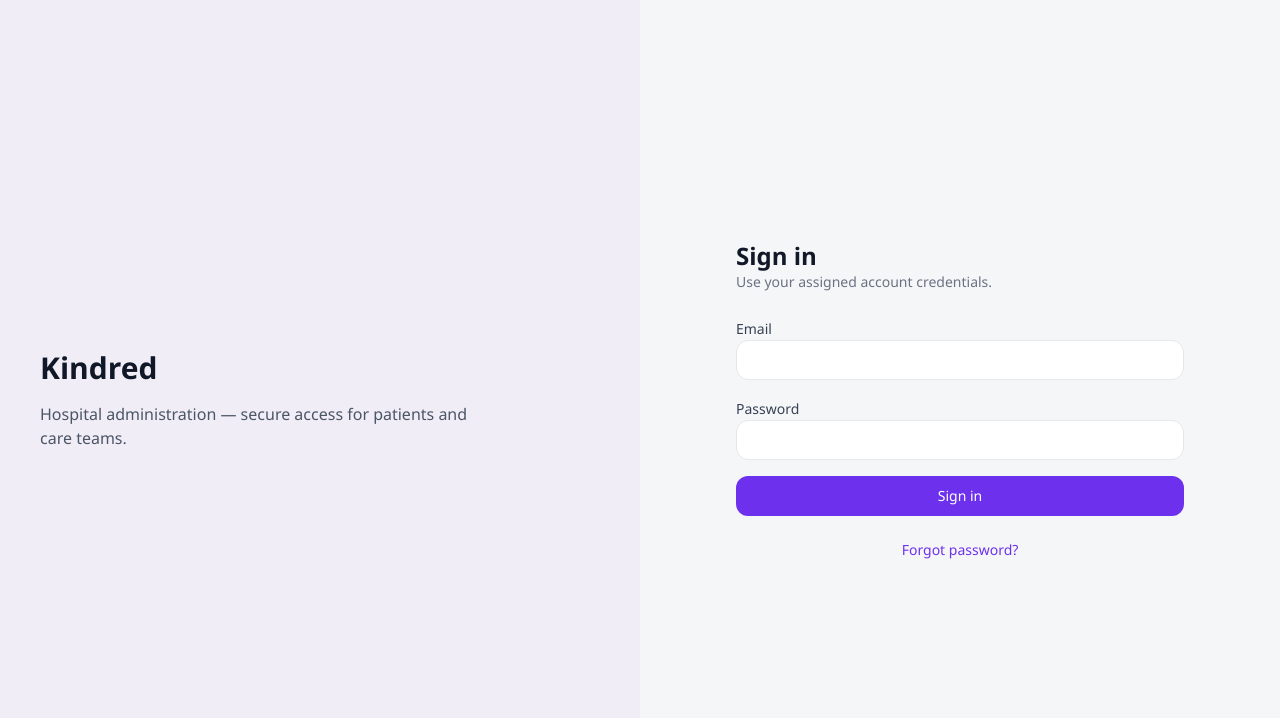
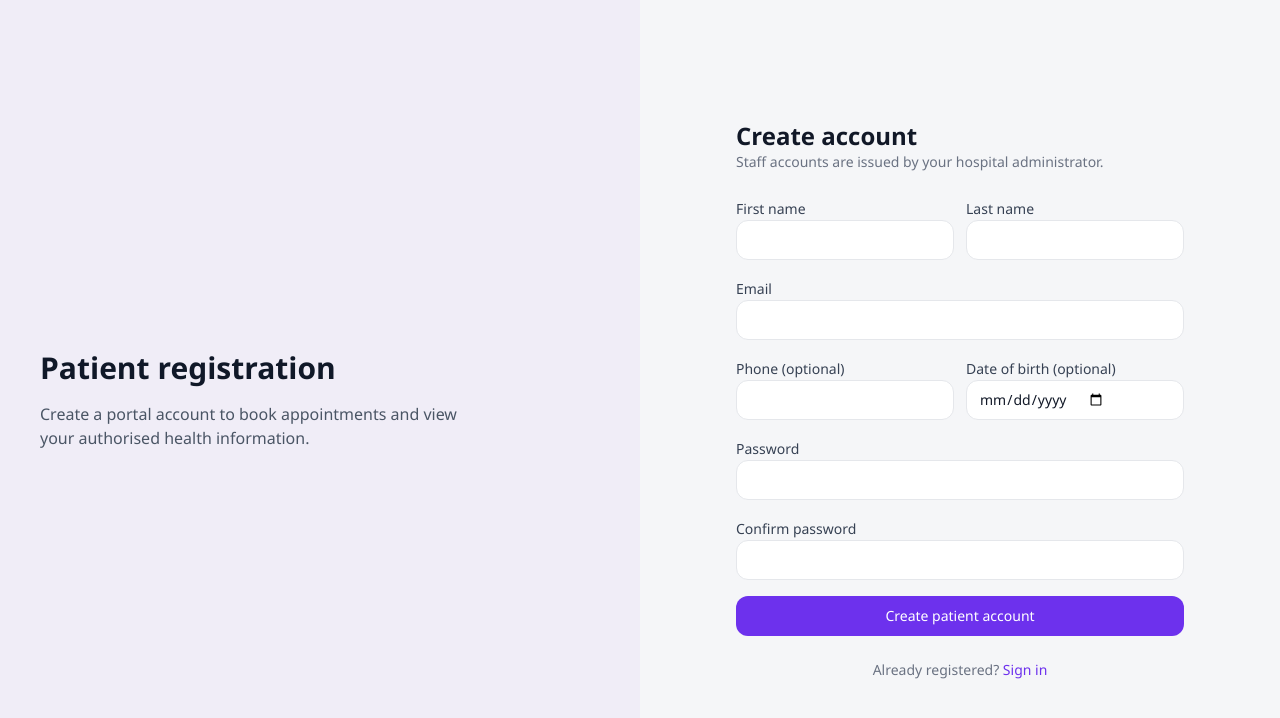
Before and after one commit to n-zwane/kindred-hms, a React (Vite) app in the folder apps/web/: page /signup in a window 1280 px wide. Before the commit this address led to /login. Shown: the top 718 px of the page. Built offline with nearby package versions, Linux system fonts and the light colour scheme; no server answers.

Commit message:
fix: grant API access to profiles; add patient sign-up and hosted Supabase guide

```diff
--- a/apps/web/src/app/router.tsx
+++ b/apps/web/src/app/router.tsx
@@ -3,6 +3,7 @@ import { AppShell } from '@/layouts/AppShell'
 import { ProtectedRoute } from '@/app/ProtectedRoute'
 import { RoleGate } from '@/app/RoleGate'
 import { LoginPage } from '@/features/auth/LoginPage'
+import { SignUpPage } from '@/features/auth/SignUpPage'
 import { ForgotPasswordPage } from '@/features/auth/ForgotPasswordPage'
 import { ResetPasswordPage } from '@/features/auth/ResetPasswordPage'
 import { DashboardPage } from '@/features/dashboard/DashboardPage'
@@ -22,6 +23,7 @@ export function AppRouter() {
     <BrowserRouter>
       <Routes>
         <Route path="/login" element={<LoginPage />} />
+        <Route path="/signup" element={<SignUpPage />} />
         <Route path="/forgot-password" element={<ForgotPasswordPage />} />
         <Route path="/reset-password" element={<ResetPasswordPage />} />
         <Route element={<ProtectedRoute />}>
--- a/apps/web/src/features/auth/LoginPage.tsx
+++ b/apps/web/src/features/auth/LoginPage.tsx
@@ -69,11 +69,19 @@ export function LoginPage() {
               {isSubmitting ? 'Signing in…' : 'Sign in'}
             </Button>
           </form>
-          <p className="text-center text-sm text-gray-500">
-            <Link className="text-primary hover:underline" to="/forgot-password">
-              Forgot password?
-            </Link>
-          </p>
+          <div className="space-y-2 text-center text-sm text-gray-500">
+            <p>
+              <Link className="text-primary hover:underline" to="/forgot-password">
+                Forgot password?
+              </Link>
+            </p>
+            <p>
+              New patient?{' '}
+              <Link className="text-primary hover:underline" to="/signup">
+                Create an account
+              </Link>
+            </p>
+          </div>
         </div>
       </div>
     </div>
--- /dev/null
+++ b/apps/web/src/features/auth/SignUpPage.tsx
@@ -0,0 +1,143 @@
+import { useState } from 'react'
+import { Link, Navigate } from 'react-router-dom'
+import { useForm } from 'react-hook-form'
+import { z } from 'zod'
+import { zodResolver } from '@hookform/resolvers/zod'
+import { supabase } from '@/lib/supabase'
+import { useAuth } from '@/features/auth/AuthContext'
+import { Button } from '@/components/ui/button'
+import { Input } from '@/components/ui/input'
+import { Label } from '@/components/ui/label'
+
+const schema = z
+  .object({
+    first_name: z.string().min(1, 'First name is required'),
+    last_name: z.string().min(1, 'Last name is required'),
+    email: z.string().email(),
+    phone: z.string().optional(),
+    date_of_birth: z.string().optional(),
+    password: z.string().min(8, 'Use at least 8 characters'),
+    confirm: z.string().min(8),
+  })
+  .refine((v) => v.password === v.confirm, {
+    message: 'Passwords must match',
+    path: ['confirm'],
+  })
+
+type FormValues = z.infer<typeof schema>
+
+export function SignUpPage() {
+  const { session } = useAuth()
+  const [error, setError] = useState<string | null>(null)
+  const [success, setSuccess] = useState<string | null>(null)
+  const {
+    register,
+    handleSubmit,
+    formState: { isSubmitting, errors },
+  } = useForm<FormValues>({ resolver: zodResolver(schema) })
+
+  if (session) {
+    return <Navigate to="/" replace />
+  }
+
+  const onSubmit = async (values: FormValues) => {
+    setError(null)
+    setSuccess(null)
+    const full_name = `${values.first_name} ${values.last_name}`.trim()
+    const { data, error: signUpError } = await supabase.auth.signUp({
+      email: values.email,
+      password: values.password,
+      options: {
+        data: {
+          full_name,
+          first_name: values.first_name,
+          last_name: values.last_name,
+          phone: values.phone ?? '',
+          date_of_birth: values.date_of_birth ?? '',
+        },
+      },
+    })
+    if (signUpError) {
+      setError(signUpError.message)
+      return
+    }
+    if (data.session) {
+      window.location.href = '/'
+      return
+    }
+    setSuccess(
+      'Account created. If email confirmation is enabled, check your inbox; otherwise you can sign in now.',
+    )
+  }
+
+  return (
+    <div className="grid min-h-screen lg:grid-cols-2">
+      <div className="flex flex-col justify-center bg-[var(--color-auth-panel)] px-10 py-12">
+        <h1 className="text-3xl font-bold text-gray-900">Patient registration</h1>
+        <p className="mt-4 max-w-md text-gray-600">
+          Create a portal account to book appointments and view your authorised health information.
+        </p>
+      </div>
+      <div className="flex items-center justify-center px-6 py-12">
+        <div className="w-full max-w-md space-y-6">
+          <div>
+            <h2 className="text-2xl font-semibold">Create account</h2>
+            <p className="text-sm text-gray-500">Staff accounts are issued by your hospital administrator.</p>
+          </div>
+          <form className="space-y-4" onSubmit={handleSubmit(onSubmit)}>
+            <div className="grid grid-cols-2 gap-3">
+              <div className="space-y-2">
+                <Label htmlFor="first_name">First name</Label>
+                <Input id="first_name" autoComplete="given-name" {...register('first_name')} />
+                {errors.first_name && (
+                  <p className="text-xs text-red-600">{errors.first_name.message}</p>
+                )}
+              </div>
+              <div className="space-y-2">
+                <Label htmlFor="last_name">Last name</Label>
+                <Input id="last_name" autoComplete="family-name" {...register('last_name')} />
+                {errors.last_name && (
+                  <p className="text-xs text-red-600">{errors.last_name.message}</p>
+                )}
+              </div>
+            </div>
+            <div className="space-y-2">
+              <Label htmlFor="email">Email</Label>
+              <Input id="email" type="email" autoComplete="email" {...register('email')} />
+            </div>
+            <div className="grid grid-cols-2 gap-3">
+              <div className="space-y-2">
+                <Label htmlFor="phone">Phone (optional)</Label>
+                <Input id="phone" type="tel" autoComplete="tel" {...register('phone')} />
+              </div>
+              <div className="space-y-2">
+                <Label htmlFor="date_of_birth">Date of birth (optional)</Label>
+                <Input id="date_of_birth" type="date" {...register('date_of_birth')} />
+              </div>
+            </div>
+            <div className="space-y-2">
+              <Label htmlFor="password">Password</Label>
+              <Input id="password" type="password" autoComplete="new-password" {...register('password')} />
+            </div>
+            <div className="space-y-2">
+              <Label htmlFor="confirm">Confirm password</Label>
+              <Input id="confirm" type="password" autoComplete="new-password" {...register('confirm')} />
+              {errors.confirm && <p className="text-xs text-red-600">{errors.confirm.message}</p>}
+            </div>
+            {error && <p className="text-sm text-red-600">{error}</p>}
+            {success && <p className="text-sm text-emerald-700">{success}</p>}
+            <Button type="submit" className="w-full" disabled={isSubmitting}>
+              {isSubmitting ? 'Creating account…' : 'Create patient account'}
+            </Button>
+          </form>
+          <p className="text-center text-sm text-gray-500">
+            Already registered?{' '}
+            <Link className="text-primary hover:underline" to="/login">
+              Sign in
+            </Link>
+          </p>
+        </div>
+      </div>
+    </div>
+  )
+}
```
Also changed, not shown: 4 other files (tests, documents, lock files or other folders).
